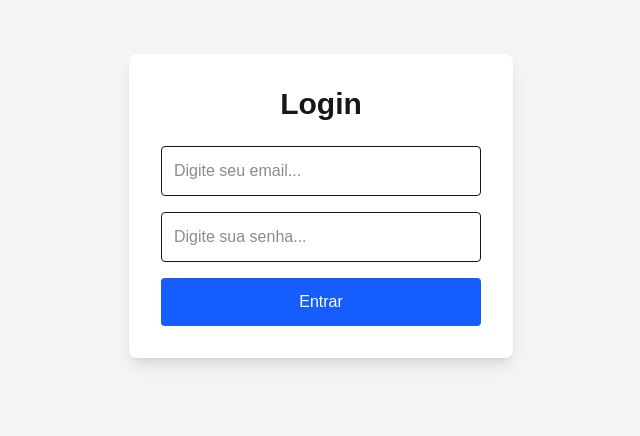
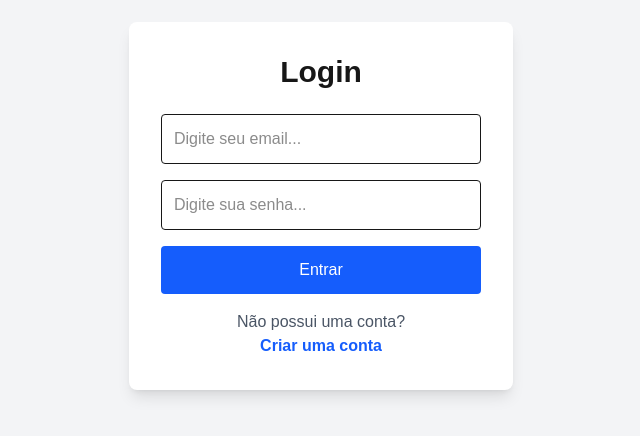
Before and after one commit to GustavoDevSenai/projeto-cadastro-produto-firebase, a Next.js app: page /login in a window 1280 px wide. Shown: the part 194-630 px from the top of the page, without its empty margins (319-959 px from the left). Built offline with nearby package versions, Linux system fonts and the light colour scheme; no server answers.

Commit message:
codigo pronto

```diff
--- a/app/components/Navbar.jsx
+++ b/app/components/Navbar.jsx
@@ -45,9 +45,6 @@ export default function Navbar(){
                     Cadastro de Produtos
                     </Link>
 
-                    <Link href="/cadastroUsuario">
-                    Cadastro de Usuarios
-                    </Link>
 
                     <button onClick={logout}
                     className="bg-red-500 px-4 py-2 rounded hover:bg-red-700"
--- a/app/login/page.jsx
+++ b/app/login/page.jsx
@@ -5,6 +5,7 @@ import { signInWithEmailAndPassword } from "firebase/auth"
 import {auth} from '../../firebase/firebaseConfig'
 import Swal from "sweetalert2"
 import { useRouter } from "next/navigation"
+import Link from "next/link"
 
 
 export default function Login(){
@@ -85,6 +86,20 @@ export default function Login(){
                     Entrar
                 </button>
 
+            <div className="mt-4 text-center">
+                <p className="text-gray-600">
+                    Não possui uma conta?
+                </p>
+
+            <Link
+                href="/cadastroUsuario"
+                className="text-blue-600 hover:text-blue-800 font-semibold"
+            >
+                Criar uma conta
+            </Link>
+            </div>
+
+
             </div>
 
     </div>
--- a/app/page.tsx
+++ b/app/page.tsx
@@ -3,7 +3,7 @@ import Cadastro from '../app/cadastro/page'
 export default function Home() {
   return (
     <div>
-      <Cadastro />
+      Pagina principal
     </div>
   );
 }
```
